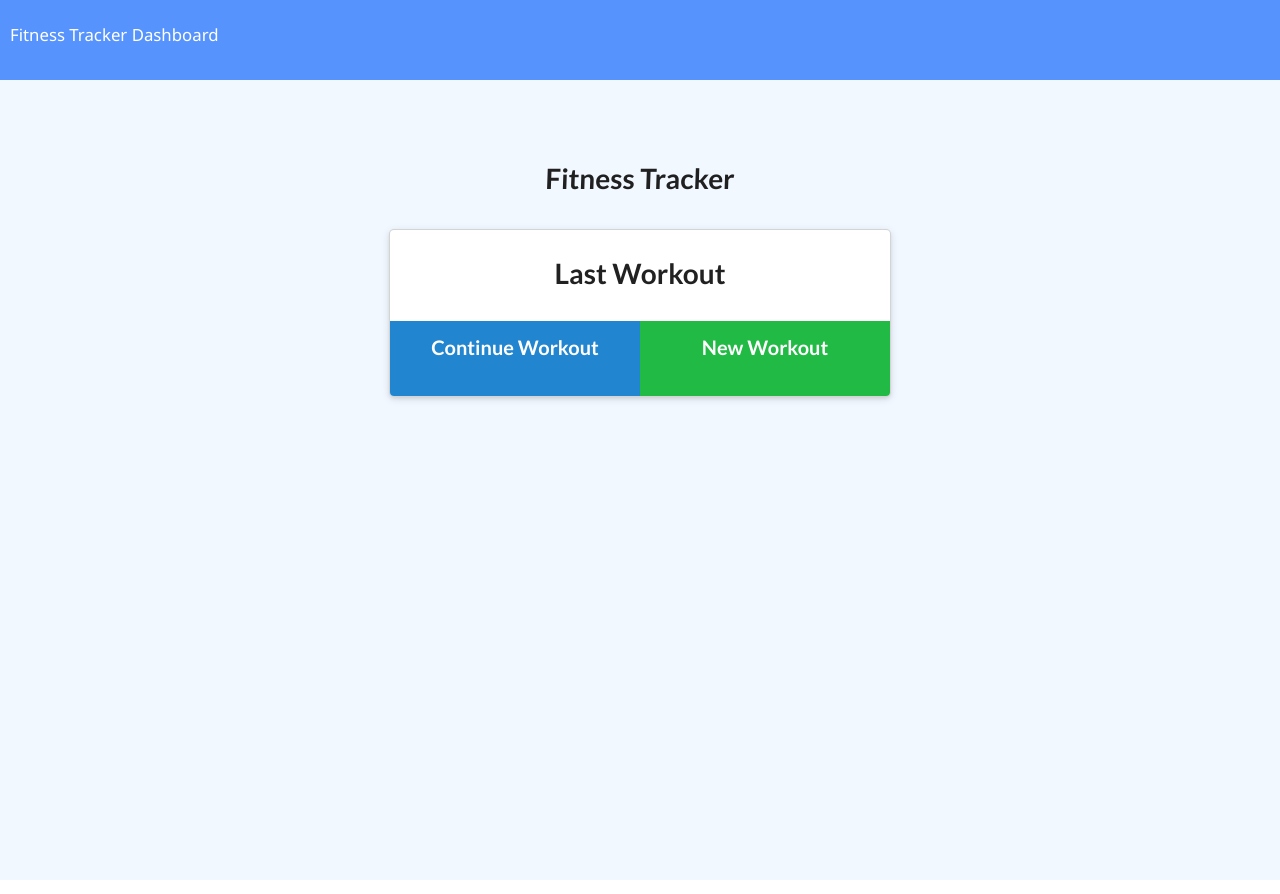
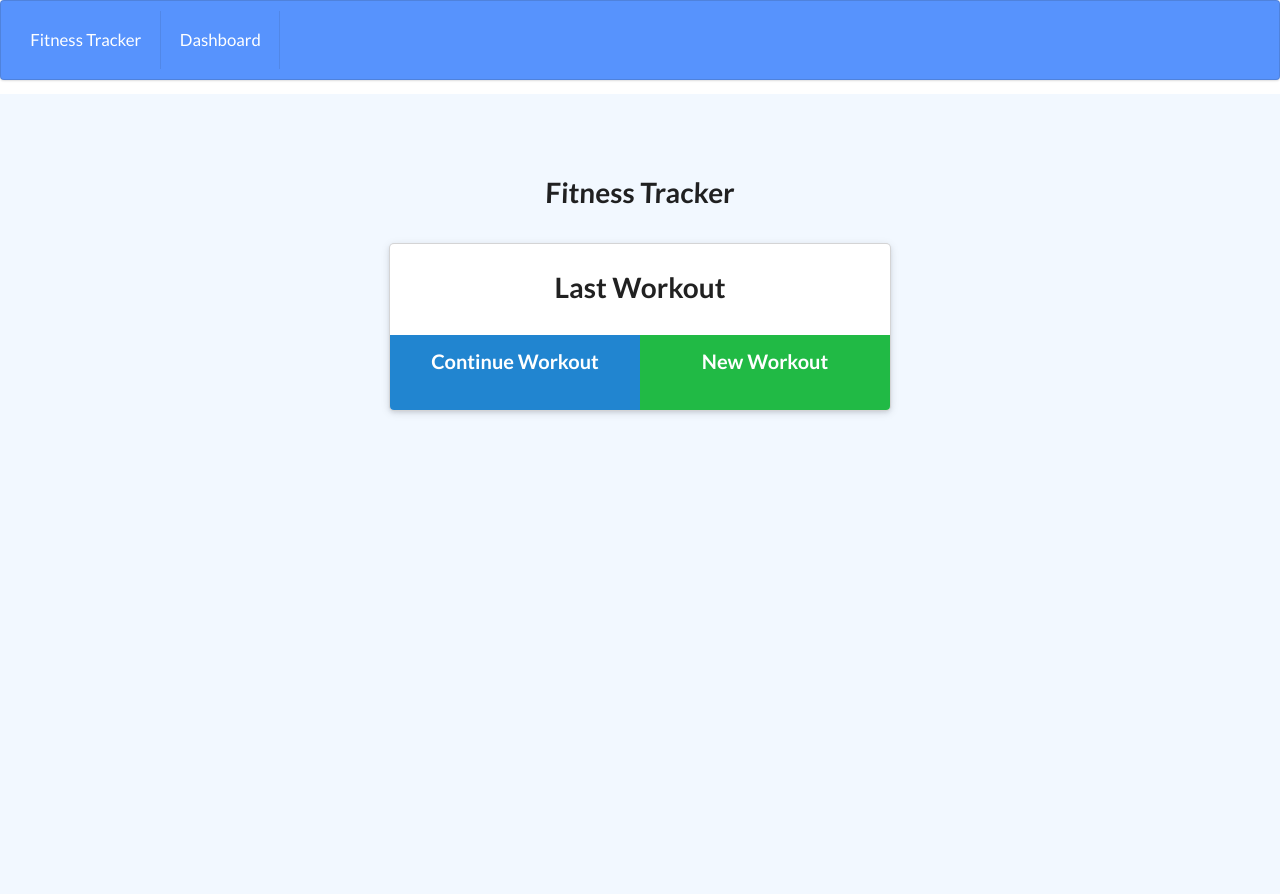
Before and after one commit to crrmarchese/workout-tracker, a website: page public/index.html in a window 1280 px wide. Drawn offline with nearby package versions, Linux system fonts and the light colour scheme; no server answers.

Commit message:
Add semantic ui css to nav

```diff
--- a/public/index.html
+++ b/public/index.html
@@ -11,9 +11,9 @@
 </head>
 
 <body>
-  <nav>
-    <a href="/">Fitness Tracker</a>
-    <a href="/stats">Dashboard</a>
+  <nav class="ui menu">
+    <a href="/" class="item">Fitness Tracker</a>
+    <a href="/stats" class="item">Dashboard</a>
   </nav>
   <div class="wrapper workout">
     <header>
--- a/public/style.css
+++ b/public/style.css
@@ -16,7 +16,7 @@ body {
   font-family: "Segoe UI", Tahoma, Geneva, Verdana, sans-serif;
 }
 
-nav {
+nav, nav.ui.menu {
   background-color: #5793fd;
   color: #ffffff;
   height: 80px;
@@ -35,6 +35,10 @@ a:visited {
 
 nav a:hover{
   opacity: 0.7;
+}
+
+.ui.menu .item, .ui.menu a.item:hover {
+  color: #fff;
 }
 
 header {
```
Also changed, not shown: public/exercise.html (+3 -3 lines), public/stats.html (+2 -2 lines).
